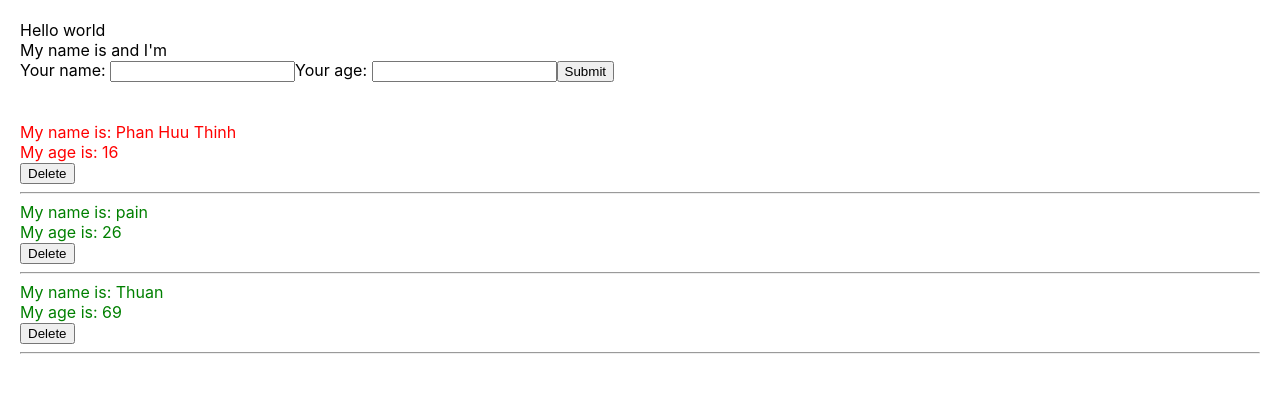
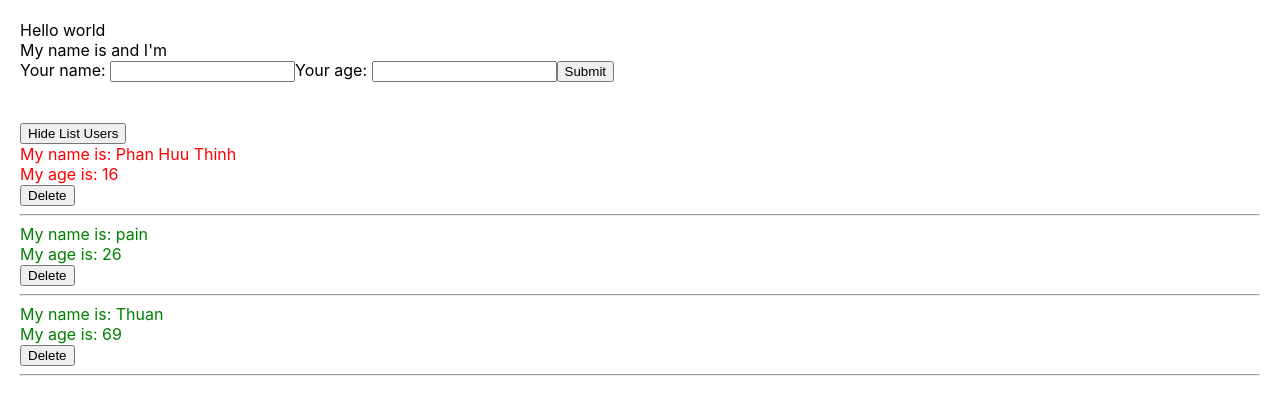
Before and after one commit to paintennn/Quiz_Website_reactjs, a React (Create React App) app: page / in a window 1280 px wide. Shown: the top 414 px of the page. Built offline with nearby package versions, Linux system fonts and the light colour scheme.

Commit message:
userState Hook

```diff
--- a/src/components/DisplayInfor.js
+++ b/src/components/DisplayInfor.js
@@ -1,6 +1,7 @@
-import React from "react";
+import React, { useState } from "react";
 import './DisplayInfor.scss'
 import logo1 from './../logo.svg'
+import { unstable_renderSubtreeIntoContainer } from "react-dom";
 
 
 //stateless vs stateful
@@ -52,9 +53,19 @@ const DisplayInfor = (props) => {
     // console.table(listUsers)
 
     //component js: template + logic js
+
+    const [isShowHideListUser, setShowHideListUser] = useState(true)
+    const handleShowHideListUser = () => {
+        setShowHideListUser(!isShowHideListUser)
+    }
     return (
         <div className="display-infor-container">
-            {true &&
+            <div>
+                <button onClick={() => handleShowHideListUser()}>
+                    {isShowHideListUser === true ? 'Hide List Users' : 'Show List Users'}
+                </button>
+            </div>
+            {isShowHideListUser &&
                 <div>
                     {listUsers.map((user, index) => {
                         return (
```
